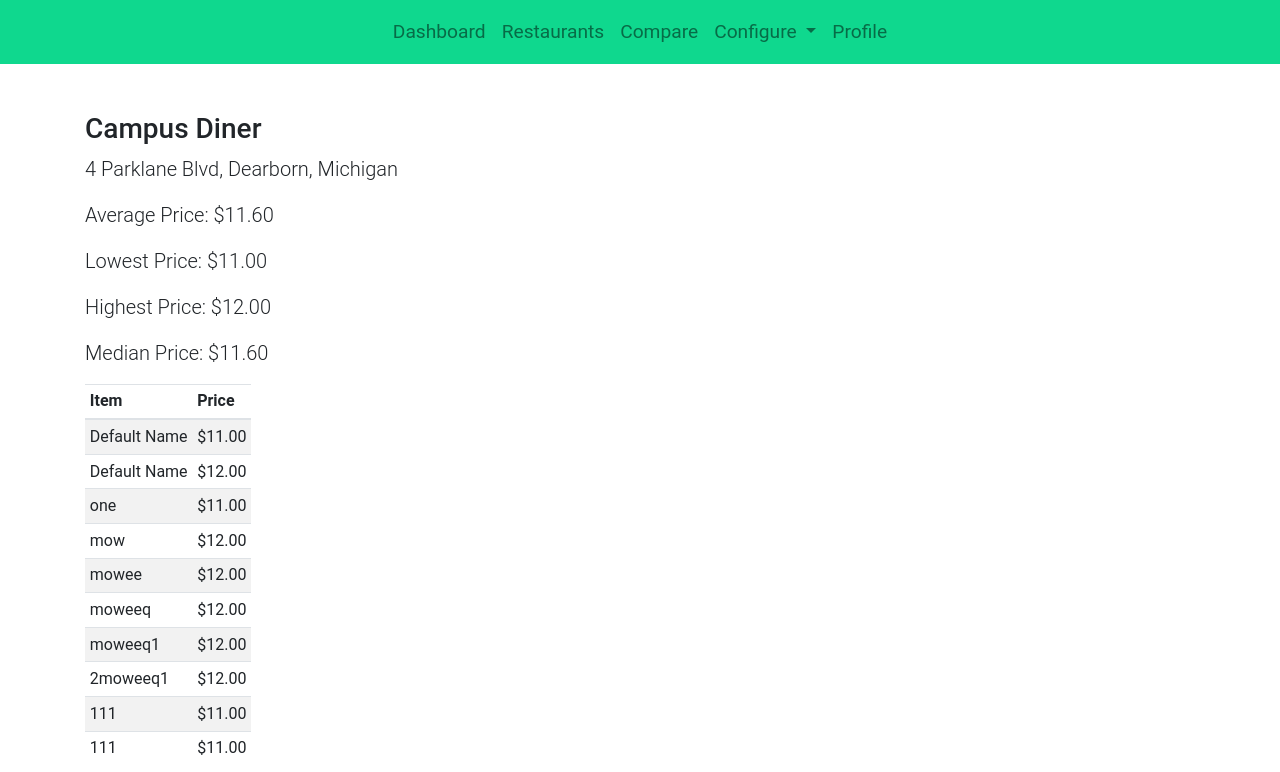
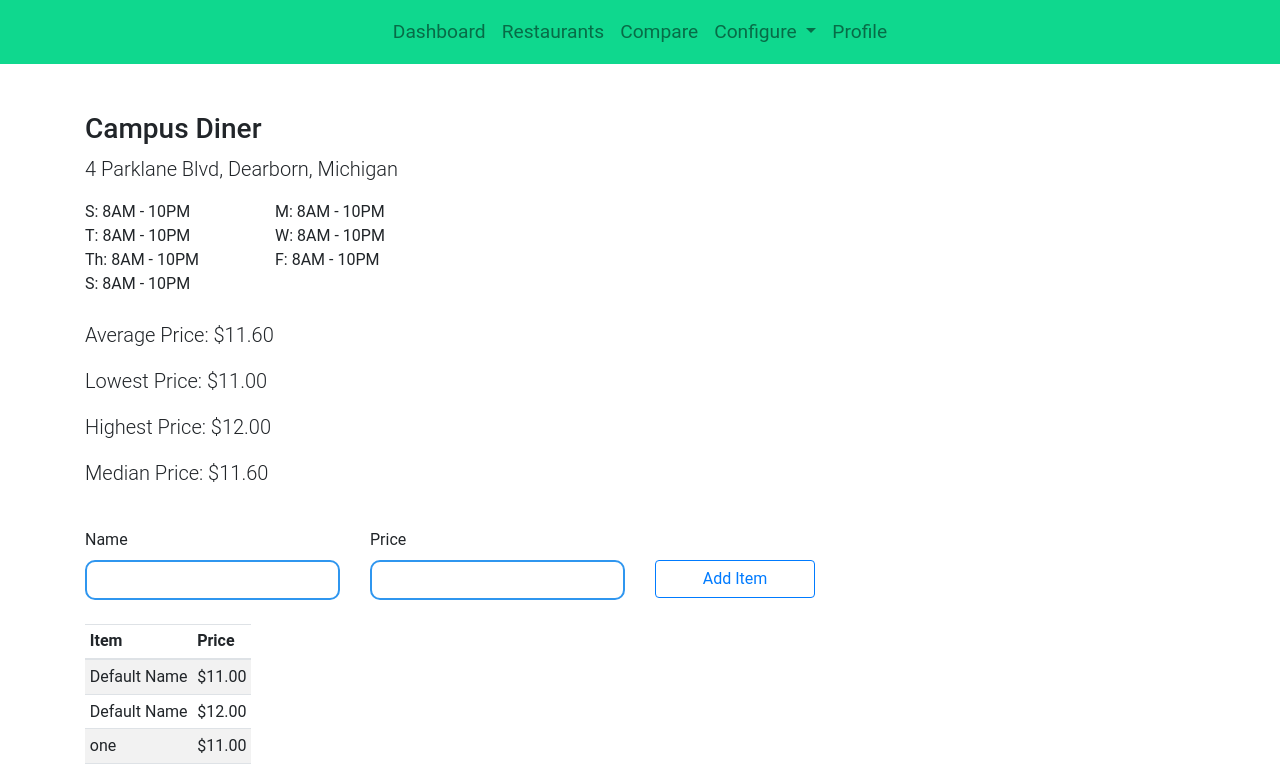
Before and after one commit to DSWhite96/Campus_Price_And_Dice, a Django app: page /campus/1/ in a window 1280 px wide. Shown: the part 80-852 px from the top of the page. Run offline with Django 3.2, Linux system fonts and the light colour scheme; data comes from the database, SQL or seed files in the repository; both versions use the stored data as it was after the commit; some libraries are stand-ins or nearby versions.

Commit message:
Can create restaurant, hours of operation, and add items therafter

```diff
--- a/mystic_coast/campus/models.py
+++ b/mystic_coast/campus/models.py
@@ -1,5 +1,7 @@
 from django.db import models
 import logging
+
+DEFAULT_HOURS = '8AM - 10PM'
 
 class Item(models.Model):
     price = models.FloatField(default=0)
@@ -8,15 +10,17 @@ class Item(models.Model):
 class Restaurant(models.Model):
     name = models.CharField(max_length=200)
     location = models.CharField(max_length=200)
+    phone_number = models.CharField(max_length=20, default='(xxx) xxx-xxxx')
 
-    hours_of_operation = {
-        'sunday': models.CharField(max_length=20),
-        'monday': models.CharField(max_length=20),
-        'tuesday': models.CharField(max_length=20),
-        'wednesday': models.CharField(max_length=20),
-        'thursday': models.CharField(max_length=20),
-        'friday': models.CharField(max_length=20)
-    }
+    #Ideally, should convert this to JSONField
+    #Only a temporary solution for the time being
+    sunday = models.CharField(max_length=20, default=DEFAULT_HOURS)
+    monday = models.CharField(max_length=20, default=DEFAULT_HOURS)
+    tuesday = models.CharField(max_length=20, default=DEFAULT_HOURS)
+    wednesday = models.CharField(max_length=20, default=DEFAULT_HOURS)
+    thursday = models.CharField(max_length=20, default=DEFAULT_HOURS)
+    friday = models.CharField(max_length=20, default=DEFAULT_HOURS)
+    saturday = models.CharField(max_length=20, default=DEFAULT_HOURS)
 
     #initial null list of item_list
     item_list = models.ManyToManyField(Item)
--- a/mystic_coast/campus/templates/campus/restaurant-detail.html
+++ b/mystic_coast/campus/templates/campus/restaurant-detail.html
@@ -16,25 +16,102 @@
         </div>
     </div>
     <div class="row">
-        <div class="col-lg-6">
-            <p class="lead">Average Price: ${{restaurant.get_average_price |floatformat:2}}</p>
+        <div class="col-lg-2">
+            S: {{restaurant.sunday}}
+        </div>
+        <div class="col-lg-2">
+            M: {{restaurant.monday}}
+        </div>
+    </div>
+    <div class="row">
+        <div class="col-lg-2">
+            T: {{restaurant.tuesday}}
+        </div>
+        <div class="col-lg-2">
+            W: {{restaurant.wednesday}}
+        </div>
+    </div>
+    <div class="row">
+        <div class="col-lg-2">
+            Th: {{restaurant.thursday}}
+        </div>
+        <div class="col-lg-2">
+            F: {{restaurant.friday}}
+        </div>
+    </div>
+    <div class="row">
+        <div class="col-lg-2">
+            S: {{restaurant.saturday}}
+        </div>
+    </div>
+    <br>
+    <div class="row">
+        <div class="col-lg-3">
+            <p class="lead">Average Price:
+                {% if restaurant.get_average_price != 'N/A' %}
+                ${{restaurant.get_average_price | floatformat:2}}
+                {% else %}
+                {{restaurant.get_average_price}}
+                {% endif %}
+            </p>
         </div>
     </div>
     <div class="row">
             <div class="col-lg-6">
-                <p class="lead">Lowest Price: ${{restaurant.get_min_price |floatformat:2}}</p>
+                <p class="lead">Lowest Price:
+                    {% if restaurant.get_min_price != 'N/A' %}
+                    ${{restaurant.get_min_price | floatformat:2}}
+                    {% else %}
+                    {{restaurant.get_min_price}}
+                    {% endif %}
+                </p>
             </div>
     </div>
     <div class="row">
             <div class="col-lg-6">
-                <p class="lead">Highest Price: ${{restaurant.get_max_price |floatformat:2}}</p>
+                <p class="lead">Highest Price:
+                    {% if restaurant.get_max_price != 'N/A' %}
+                    ${{restaurant.get_max_price | floatformat:2}}
+                    {% else %}
+                    {{restaurant.get_max_price}}
+                    {% endif %}
+                </p>
             </div>
     </div>
     <div class="row">
             <div class="col-lg-6">
-                <p class="lead">Median Price: ${{restaurant.get_average_price |floatformat:2}}</p>
+                <p class="lead">Median Price:
+                    {% if restaurant.get_average_price != 'N/A' %}
+                    ${{restaurant.get_average_price | floatformat:2}}
+                    {% else %}
+                    {{restaurant.get_average_price}}
+                    {% endif %}
+                </p>
             </div>
     </div>
+    <br>
+    <form method="GET" action="{% url 'campus:add_item' %}">
+
+        <input type="hidden" name="restaurant_id" value="{{restaurant.id}}">
+        <div class="row">
+            <div class="col-lg-3">
+                <label for="item_name">Name</label>
+                <input type="text" class="form-control blue-input"
+                name="item_name" id="item_name">
+            </div>
+            <div class="col-lg-3">
+                <label for="item_price">Price</label>
+                <input type="number" class="form-control blue-input"
+                name="item_price" id="item_price">
+            </div>
+            <div class="col-lg-2">
+                <label for="add_item_btn"><br></label>
+                <input type="submit" class="btn btn-outline-primary form-control"
+                id="add_item_btn" value="Add Item">
+            </div>
+        </div>
+    </form>
+    <br>
     <div class="row">
         <div class="col-lg-12">
                 <table class="table table-sm table-hover table-responsive table-striped">
--- a/mystic_coast/campus/urls.py
+++ b/mystic_coast/campus/urls.py
@@ -11,5 +11,6 @@ urlpatterns = [
     path('compare_restaurants_action/', views.compare_restaurants_action, name='compare_restaurants_action'),
     path('<int:restaurant_id>/', views.restaurant_detail, name='restaurant_detail'),
     path('delete_restaurant_<int:restaurant_id>/', views.delete_restaurant, name='delete_restaurant'),
+    path('add_item/', views.add_item, name='add_item'),
     path('user_profile/', views.user_profile, name='user_profile' )
 ]
--- a/mystic_coast/campus/verification/add_restaruant.py
+++ b/mystic_coast/campus/verification/add_restaruant.py
@@ -6,14 +6,19 @@
 
 import re
 
+MIN_INPUT_LENGTH = 0
+MAX_INPUT_LENGTH = 200
+PHONE_NUMBER_FORMAT = "(\d{3}) \w{3}-\w{4}"
+LOCATION_FORMAT = "\w{1+} \w{1+} \w*, \w{1+}, \w{2}" #Subject to change
+
 class Verify():
 
-    MIN_INPUT_LENGTH = 0
+    ''' MIN_INPUT_LENGTH = 0
     MAX_INPUT_LENGTH = 200
     PHONE_NUMBER_FORMAT = "(\d{3}) \w{3}-\w{4}"
-    LOCATION_FORMAT = "\w{1+} \w{1+} \w*, \w{1+}, \w{2}" #Subject to change
+    LOCATION_FORMAT = "\w{1+} \w{1+} \w*, \w{1+}, \w{2}" #Subject to change'''
 
-    def preliminary_info(self, name, location, phone_number):
+    def preliminary_info(name, location, phone_number):
         name_length = len(name)
         location_length = len(location)
 
--- a/mystic_coast/campus/views.py
+++ b/mystic_coast/campus/views.py
@@ -1,4 +1,4 @@
-from django.http import HttpResponse, HttpResponseRedirect
+from django.http import HttpResponse, HttpResponseRedirect, Http404
 from django.shortcuts import render
 from .models import Restaurant, Item, User
 from .verification.add_restaruant import Verify
@@ -85,6 +85,7 @@ def restaurant_detail(request, restaurant_id):
 
 def add_restaurant_action(request):
     data = request.POST
+
     invalid_form = False
     error_message = ''
     context = {}
@@ -93,7 +94,15 @@ def add_restaurant_action(request):
     location = data['restaurant_location']
     phone_number = data['phone_number']
 
-    '''is_prelim_info_correct = Verify.preliminary_info(name, location, phone_number)
+    sunday = data['sunday']
+    monday = data['monday']
+    tuesday = data['tuesday']
+    wednesday = data['wednesday']
+    thursday = data['thursday']
+    friday = data['friday']
+    saturday = data['saturday']
+    '''
+    is_prelim_info_correct = Verify.preliminary_info(name, location, phone_number)
 
     if not (is_prelim_info_correct == 'SUCCESS'):
         invalid_form = True
@@ -107,26 +116,34 @@ def add_restaurant_action(request):
         else:
             error_message = "Something went wrong!"
 
-        context['error_message'] = error_message'''
+        context['error_message'] = error_message
+    '''
+    if invalid_form:
+        return render(request, 'campus/add-restaurant.html', {})
+    else:
 
-    restaurant = Restaurant(name=name, location=location)
-    restaurant.save()
+        restaurant = Restaurant(name=name,
+            location=location, phone_number=phone_number, sunday=sunday,
+            monday=monday, tuesday=tuesday, wednesday=wednesday, thursday=thursday,
+            friday=friday, saturday=saturday)
 
-    '''
-    for item_index in item_list_dict:
-        item = item_list_dict[item_index]
-        item_name = item['name']
-        item_price = item['price']
+        restaurant.save()
+        return render(request, 'campus/restaurant-detail.html', {'restaurant': restaurant})
+
+def add_item(request):
+    restaurant_id = request.GET.get('restaurant_id')
+    item_name = request.GET.get('item_name')
+    item_price = request.GET.get('item_price')
+
+    try:
+        restaurant = Restaurant.objects.get(pk=restaurant_id)
         item = Item(name=item_name, price=item_price)
         item.save()
         restaurant.item_list.add(item)
-    '''
+    except Restaurant.DoesNotExist:
+        restaurant = None
 
-    if invalid_form:
-        return render(request, 'campus/add-restaurant.html', {})
-    else:
-        return render(request, 'campus/restaurant-detail.html', {'restaurant': restaurant})
-
+    return restaurant_detail(request, restaurant.id)
 
 def add_restaurant_page(request):
     return render(request, 'campus/add-restaurant.html', {})
```
Also changed, not shown: mystic_coast/campus/migrations/0007_auto_20190418_0456.py (added), mystic_coast/campus/templates/campus/index.html (line endings or trailing spaces), mystic_coast/db.sqlite3.
